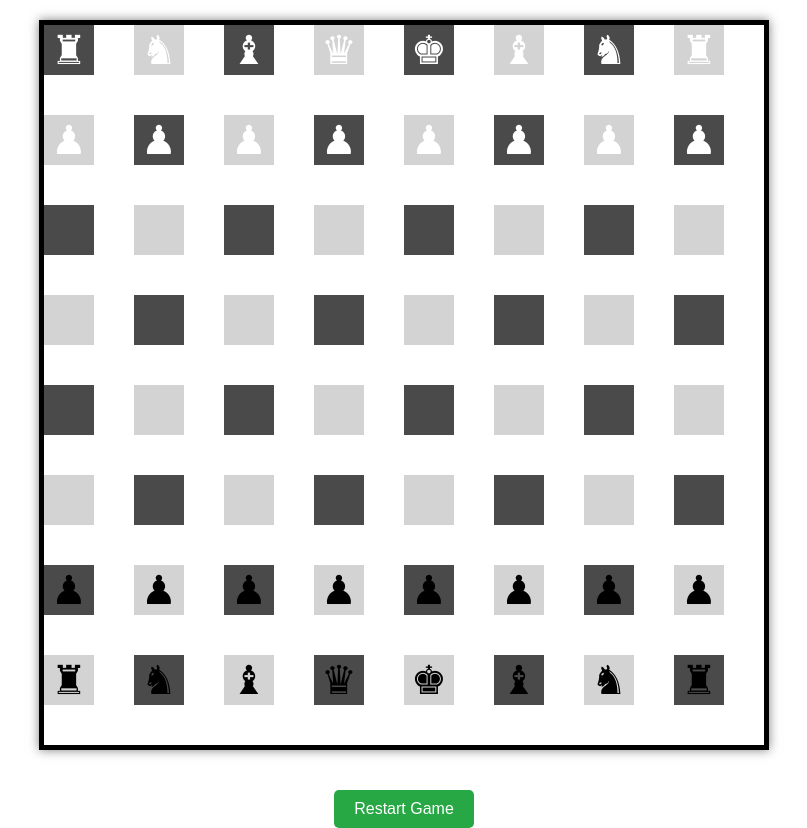
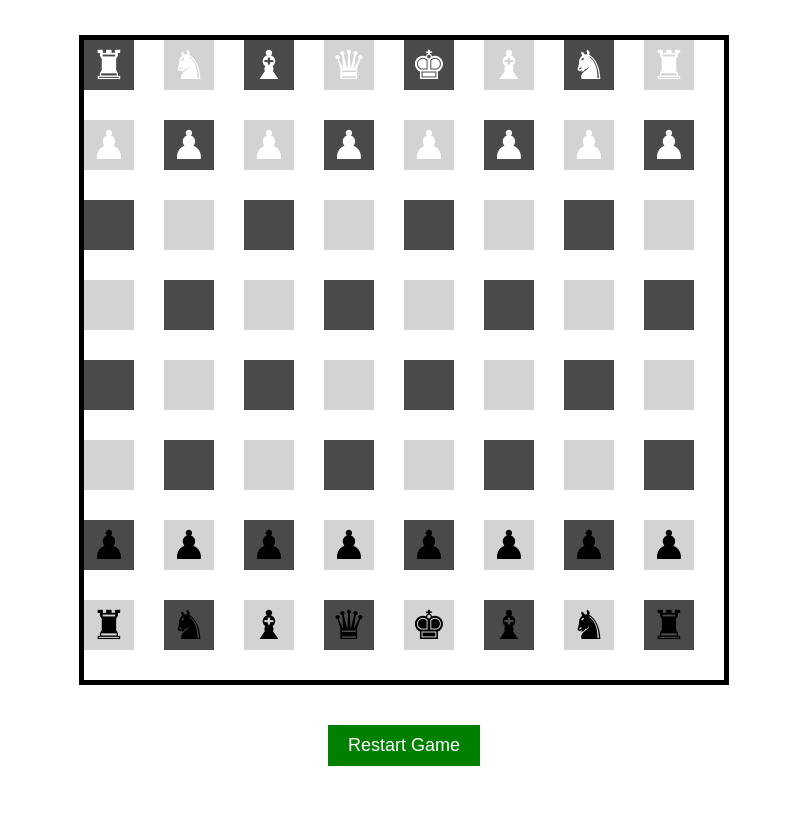
Before and after one commit to PanchenkoNaz/chess__app_react, a React (Create React App) app: page / in a window 1280 px wide. Shown: the whole page, without its empty margins (236-1043 px from the left). After the commit the page ends 800 px from the top, so only its background shows below. Built offline with nearby package versions, Linux system fonts and the light colour scheme; a web font is replaced by a local one.

Commit message:
fix board style

```diff
--- a/src/components/ChessBoard.css
+++ b/src/components/ChessBoard.css
@@ -1,47 +1,42 @@
-/* Стилі для шахової дошки */
+.chess-board-container {
+    display: flex;
+    flex-direction: column;
+    align-items: center;
+    justify-content: center;
+    height: 100vh;
+}
+
 .chess-board {
     display: grid;
     grid-template-columns: repeat(8, 1fr);
     grid-template-rows: repeat(8, 1fr);
-    width: 90vmin;
-    height: 90vmin;
-    margin: 0 auto;
+    width: 80vmin;
+    height: 80vmin;
     border: 5px solid black;
-    box-shadow: 0 0 10px rgba(0, 0, 0, 0.5);
 }
 
 .chess-square {
-    display: flex;
-    justify-content: center;
-    align-items: center;
-    font-size: 4vmin;
+    width: 100%;
+    height: 100%;
 }
 
-.chess-square.light {
-    background-color: #D3D3D3;
+.status-message {
+    margin-top: 20px;
+    font-size: 24px;
+    color: red;
 }
 
-.chess-square.dark {
-    background-color: #4A4A4A;
-}
-
-/* Кнопка рестарту */
-button {
+.restart-button {
     margin-top: 20px;
     padding: 10px 20px;
-    font-size: 2vmin;
-    background-color: #28a745;
+    font-size: 18px;
+    background-color: green;
     color: white;
     border: none;
-    border-radius: 5px;
     cursor: pointer;
     transition: background-color 0.3s ease;
 }
 
-button:hover {
-    background-color: #218838;
+.restart-button:hover {
+    background-color: darkgreen;
 }
-
-button:active {
-    background-color: #1e7e34;
-}
--- a/src/components/ChessBoard.tsx
+++ b/src/components/ChessBoard.tsx
@@ -2,7 +2,7 @@ import React, { useState, useEffect } from 'react';
 import ChessSquare from './ChessSquare';
 import ChessPiece from './ChessPiece';
 import { Chess } from 'chess.js';
-import './ChessBoard.css';
+import './ChessBoard.css'; // Підключаємо стилі
 
 const ChessBoard: React.FC = () => {
   const [game, setGame] = useState(new Chess());
@@ -28,6 +28,7 @@ const ChessBoard: React.FC = () => {
     const to = `${String.fromCharCode(97 + toX)}${8 - toY}`;
 
     try {
+      // Якщо пішак досягне останньої горизонталі, виконуємо промоцію
       const move = game.move({
         from,
         to,
@@ -67,26 +68,11 @@ const ChessBoard: React.FC = () => {
   }
 
   return (
-    <div style={{ textAlign: 'center' }}>
-      {/* Рендеримо шахову дошку */}
-      <div
-        className="chess-board"
-        style={{
-          display: 'grid',
-          gridTemplateColumns: 'repeat(8, 1fr)', // Чітко встановлюємо 8 колонок для сітки
-          gridTemplateRows: 'repeat(8, 1fr)', // Кожен рядок рівний
-          width: '90vmin', // Автоматично адаптується під висоту та ширину екрану
-          height: '90vmin',
-          margin: '20px auto',
-        }}
-      >
-        {squares}
-      </div>
+    <div className="chess-board-container">
+      <div className="chess-board">{squares}</div>
 
       {/* Відображення статусу гри (шах, мат або неправильний хід) */}
-      <div style={{ marginTop: '20px', fontSize: '24px', color: 'red' }}>
-        {status}
-      </div>
+      <div className="status-message">{status}</div>
 
       {/* Кнопка для перезапуску гри */}
       <button
```
